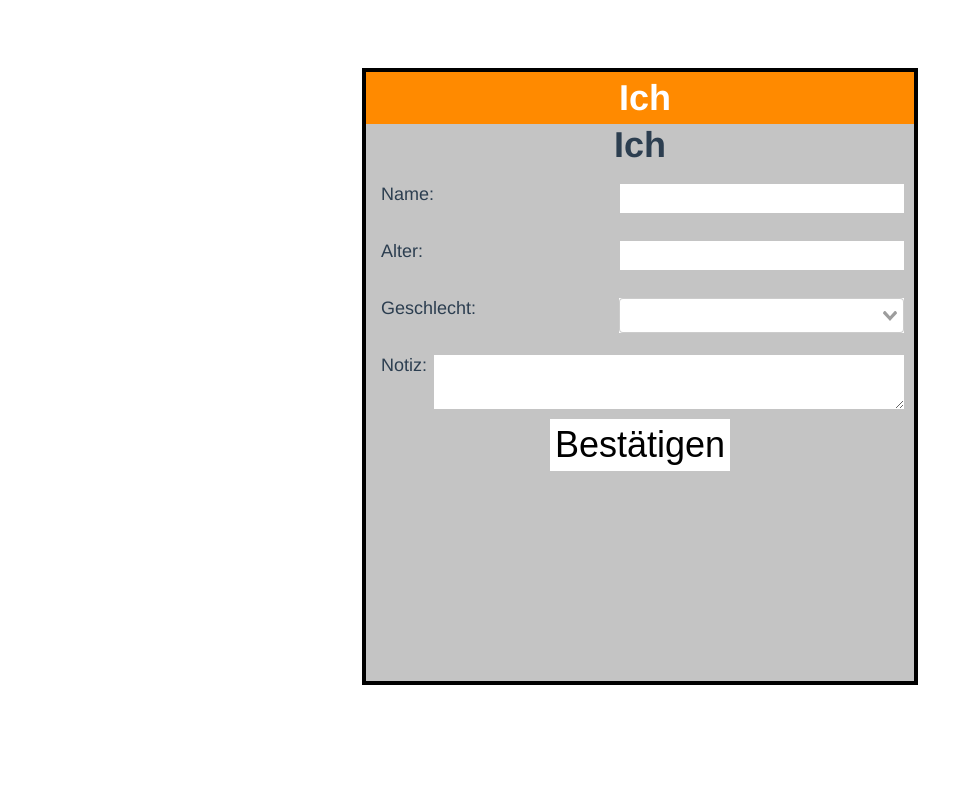
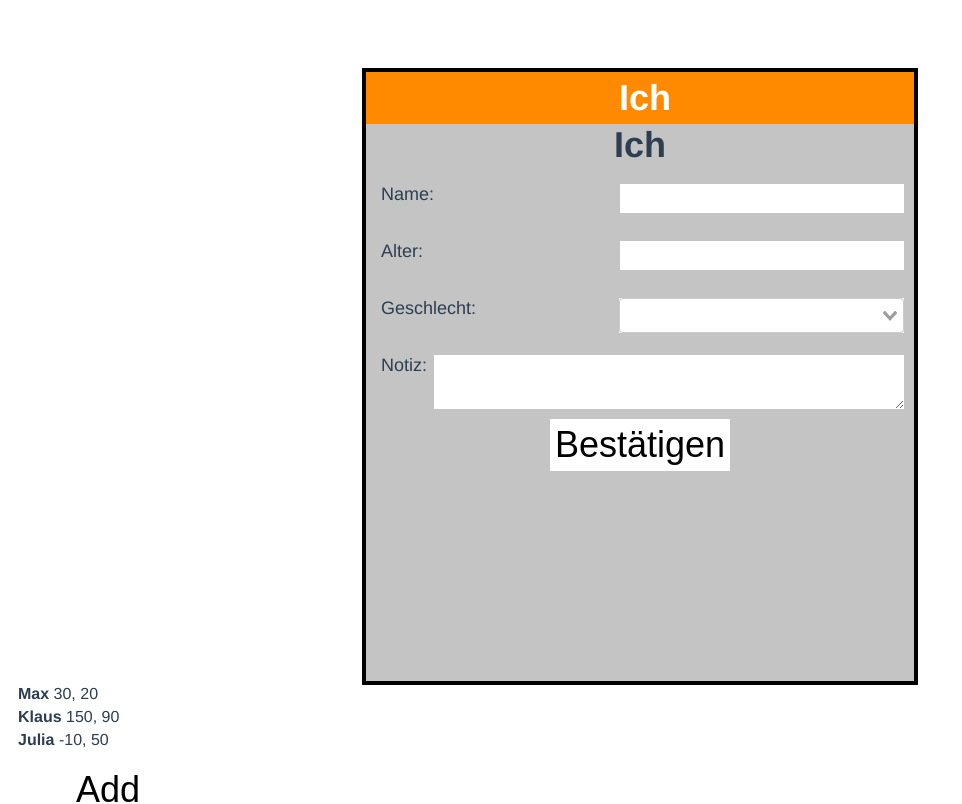
Before and after one commit to fhstp/easynwk-web, a Vue app: page / in a window 1280 px wide. Shown: the top 804 px of the page, without its empty margins (0-962 px from the left). Built offline with nearby package versions, Linux system fonts and the light colour scheme.

Commit message:
Update Home.vue

```diff
--- a/src/views/Home.vue
+++ b/src/views/Home.vue
@@ -1,17 +1,20 @@
 <template>
   <div class="home">
     <Form />
+    <MapParent />
   </div>
 </template>
 
 <script>
 // @ is an alias to /src
 import Form from "@/components/Form.vue";
+import MapParent from "@/components/MapParent.vue";
 
 export default {
   name: "Home",
   components: {
-    Form
-  }
+    Form,
+    MapParent,
+  },
 };
 </script>
```
